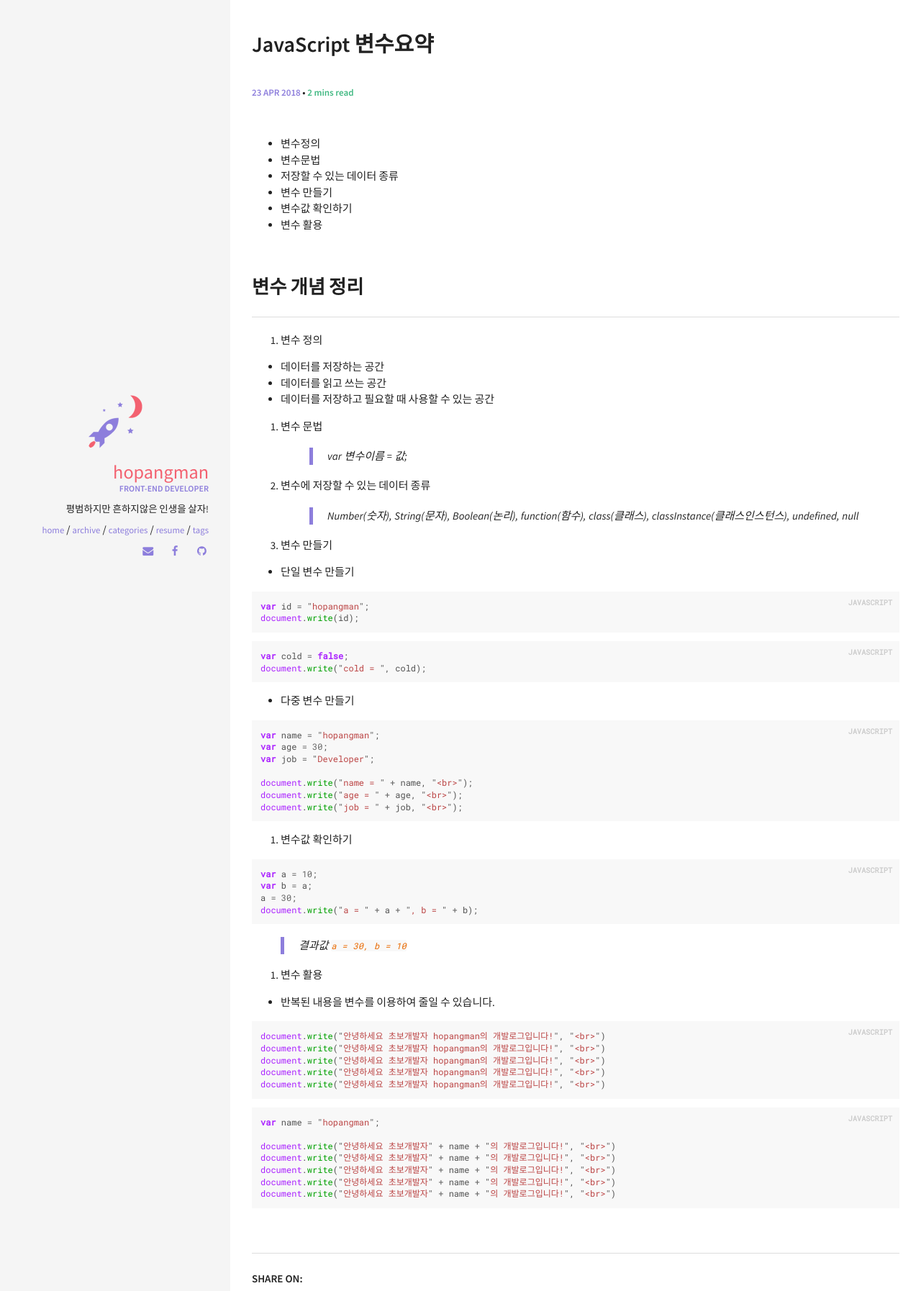
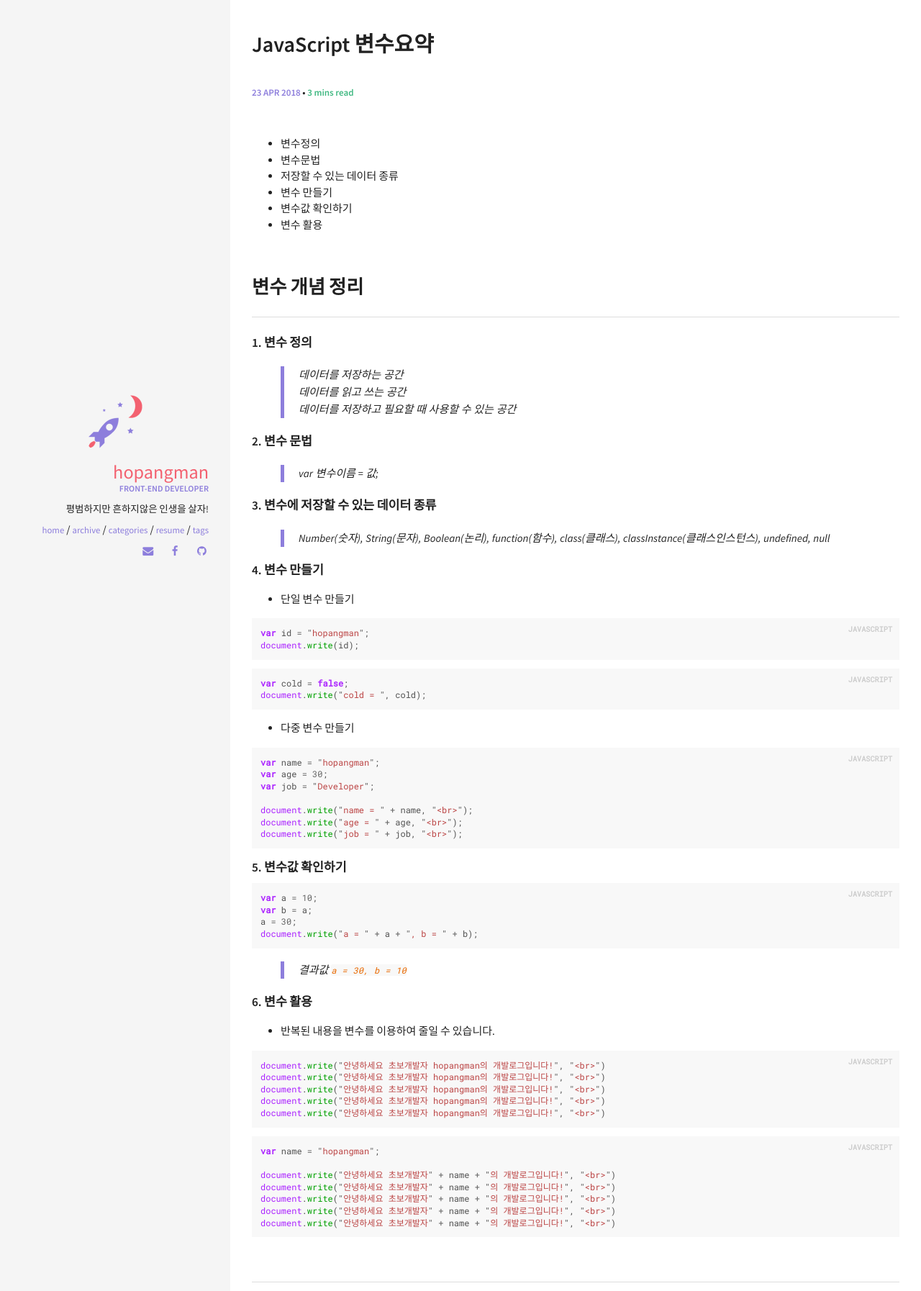
Before and after one commit to hopangman/hopangman.github.io, a Jekyll site: the page built from _posts/JavaScript/2018-04-22-JS-변수요약.md, in a window 1280 px wide, cut to the strip 614-2408 px from the top of the page. Shown: the whole strip at 72% size. Built offline with Jekyll 4.4.1, drawn with Linux system fonts in a browser that asks for light colours; comment, search, counter and statistics services are not loaded.

Commit message:
update post js변수개념정리

```diff
--- a/_posts/JavaScript/2018-04-22-JS-변수요약.md
+++ b/_posts/JavaScript/2018-04-22-JS-변수요약.md
@@ -17,19 +17,20 @@ image:
 <!--more-->
 
 ## 변수 개념 정리
-1. 변수 정의
 
-* 데이터를 저장하는 공간
-* 데이터를 읽고 쓰는 공간
-* 데이터를 저장하고 필요할 때 사용할 수 있는 공간
+##### 1. 변수 정의
 
-2. 변수 문법
+> 데이터를 저장하는 공간
+> 데이터를 읽고 쓰는 공간
+> 데이터를 저장하고 필요할 때 사용할 수 있는 공간
+
+##### 2. 변수 문법
 > var 변수이름 = 값;
 
-3. 변수에 저장할 수 있는 데이터 종류
+##### 3. 변수에 저장할 수 있는 데이터 종류
 > Number(숫자), String(문자), Boolean(논리), function(함수), class(클래스), classInstance(클래스인스턴스), undefined, null
 
-4. 변수 만들기
+##### 4. 변수 만들기
 
 * 단일 변수 만들기
 {% highlight javascript %}
@@ -53,7 +54,7 @@ document.write("age = " + age, "<br>");
 document.write("job = " + job, "<br>");
 {% endhighlight %}
 
-5. 변수값 확인하기
+##### 5. 변수값 확인하기
 {% highlight javascript %}
 var a = 10;
 var b = a;
@@ -62,7 +63,7 @@ document.write("a = " + a + ", b = " + b);
 {% endhighlight %}
 > 결과값 `a = 30, b = 10`
 
-6. 변수 활용
+##### 6. 변수 활용
 
 * 반복된 내용을 변수를 이용하여 줄일 수 있습니다.
 {% highlight javascript %}
```
